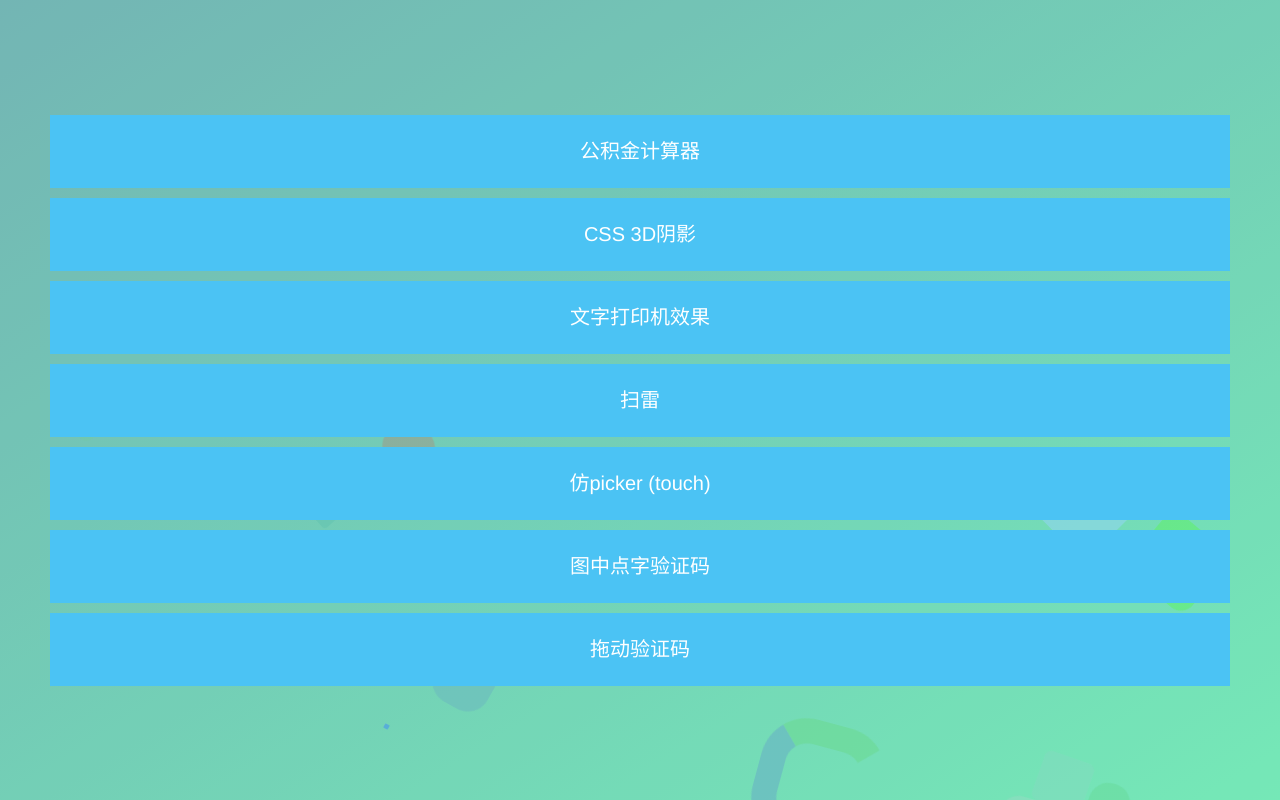
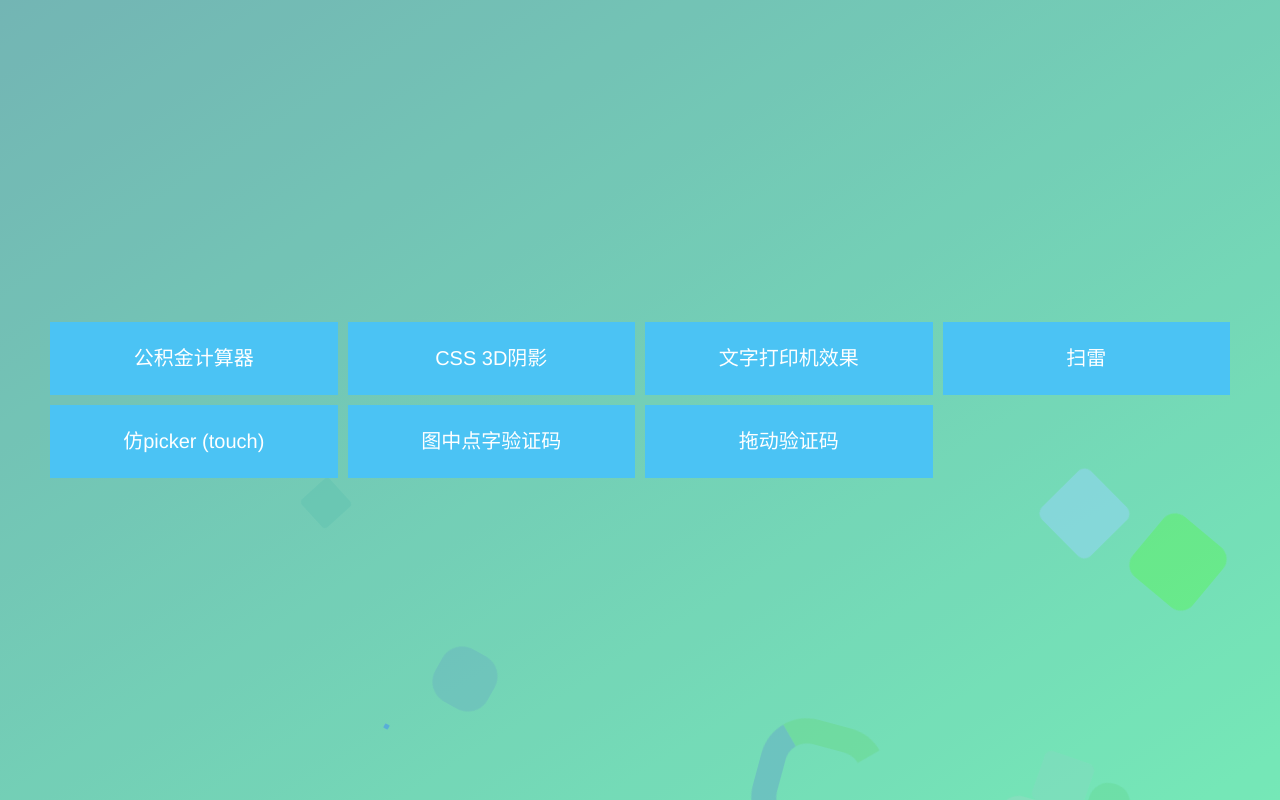
Before and after one commit to zhangyuhan2016/zhangyuhan2016.github.io, a Vue app: page / in a window 1280 px wide. Built offline with nearby package versions, Linux system fonts and the light colour scheme; a small style sheet from the web is missing.

Commit message:
压缩图片

```diff
--- a/src/components/index.vue
+++ b/src/components/index.vue
@@ -59,6 +59,7 @@
 </script>
 <style lang='scss'>
     .index {
+        min-width: 888px;
         box-sizing: border-box;
         display: flex;
         height: 100vh;
@@ -69,8 +70,10 @@
             box-sizing: border-box;
             padding: 0 50px;
             display: grid;
-            grid-column-gap: 1px;
+            grid-column-gap: 10px;
             grid-row-gap: 10px;
+            grid-template-columns: repeat(4, 1fr);
+            grid-auto-flow: row;
             > div {
                 display: flex;
                 align-items: center;
```
Also changed, not shown: src/assets/images/17.jpg, 14 other files (tests, documents, lock files or other folders).
